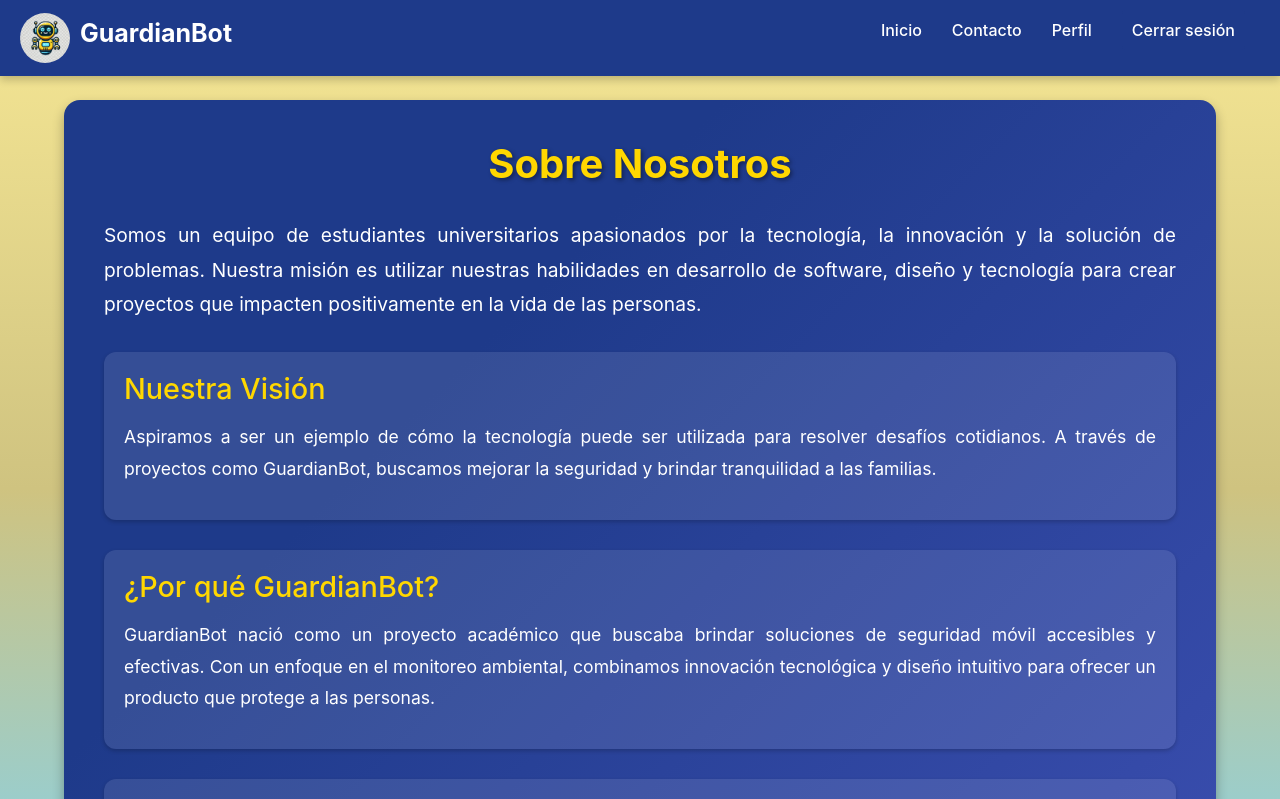
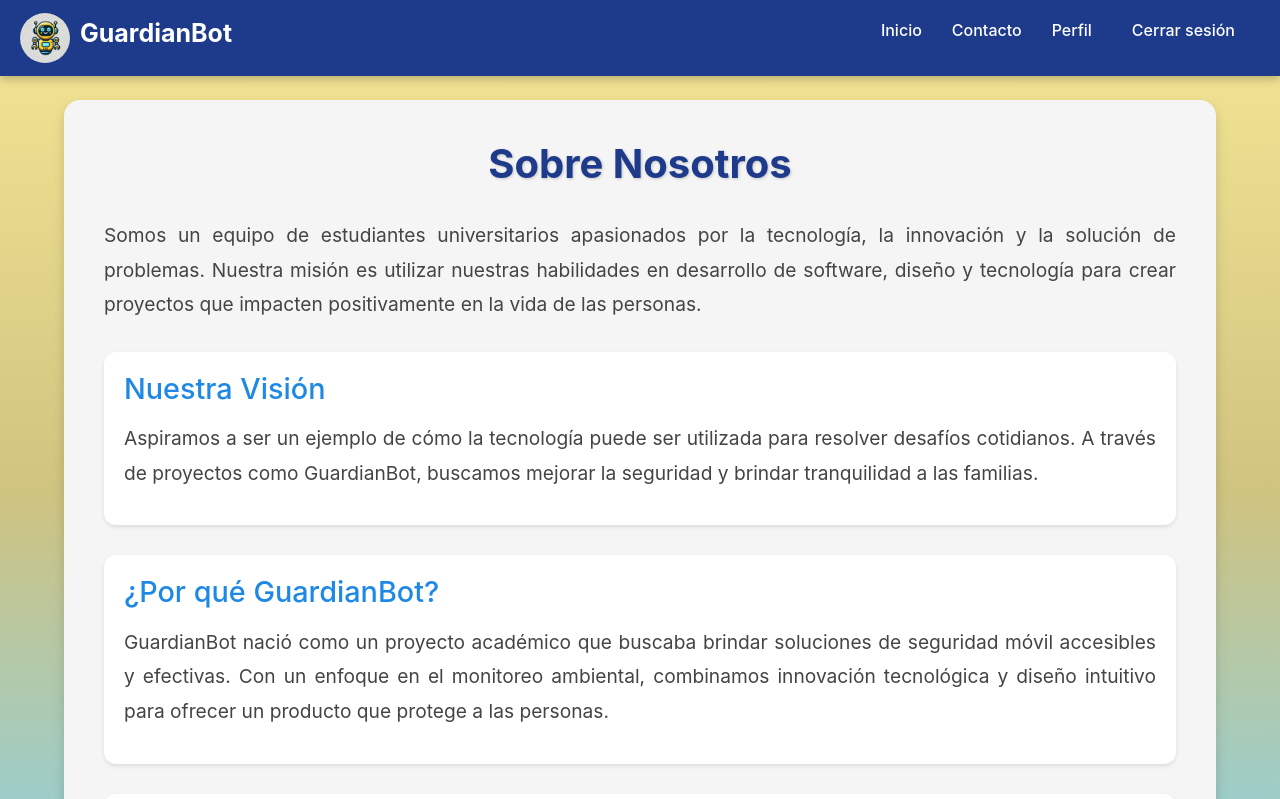
Before and after one commit to dulce2130/robot_iot, a React (Create React App) app in the folder FrontEnd/proyecto/: page /about in a window 1280 px wide. Shown: the top 799 px of the page. Built offline with nearby package versions, Linux system fonts and the light colour scheme.

Commit message:
arreglando css

```diff
--- a/FrontEnd/proyecto/src/css/about.css
+++ b/FrontEnd/proyecto/src/css/about.css
@@ -3,10 +3,10 @@
   padding: 40px;
   width: 90%;
   max-width: 1200px;
-  background: linear-gradient(135deg, #1E3A8A 30%, #3F51B5 100%);
-  color: #fff;
+  background: #f5f5f5;
+  color: #1E3A8A;
   border-radius: 16px;
-  box-shadow: 0 6px 12px rgba(0, 0, 0, 0.3);
+  box-shadow: 0 6px 12px rgba(0, 0, 0, 0.15);
 }
 
 .about-title {
@@ -14,32 +14,34 @@
   font-size: 2.5rem;
   font-weight: bold;
   margin-bottom: 30px;
-  color: #FFD700;
-  text-shadow: 2px 2px 4px rgba(0, 0, 0, 0.4);
+  color: #1E3A8A;
+  text-shadow: 1px 1px 3px rgba(0, 0, 0, 0.2);
 }
 
 .about-content {
-  font-size: 1.1rem;
+  font-size: 1.2rem;
   line-height: 1.8;
+  color: #333;
 }
 
 .about-section {
   margin-top: 30px;
-  background-color: rgba(255, 255, 255, 0.1);
+  background: #FFFFFF;
   padding: 20px;
   border-radius: 12px;
-  box-shadow: 0 2px 4px rgba(0, 0, 0, 0.2);
+  box-shadow: 0 2px 4px rgba(0, 0, 0, 0.1);
 }
 
 .about-section h2 {
   font-size: 1.8rem;
   margin-bottom: 15px;
-  color: #FFD700;
+  color: #1E88E5;
 }
 
 .about-section p {
   margin-bottom: 15px;
   text-align: justify;
+  color: #444; /* Gris medio */
 }
 
 .about-section ul {
@@ -52,6 +54,7 @@
   margin-bottom: 10px;
   padding-left: 25px;
   font-size: 1rem;
+  color: #333;
 }
 
 .about-section ul li::before {
@@ -59,7 +62,7 @@
   position: absolute;
   left: 0;
   top: 0;
-  color: #FFD700;
+  color: #1E88E5;
   font-weight: bold;
 }
 
@@ -67,6 +70,7 @@
   font-size: 1.2rem;
   margin-bottom: 30px;
   text-align: justify;
+  color: #444;
 }
 
 @media (max-width: 768px) {
```
Also changed, not shown: FrontEnd/proyecto/src/pages/Servicios.js (added).
